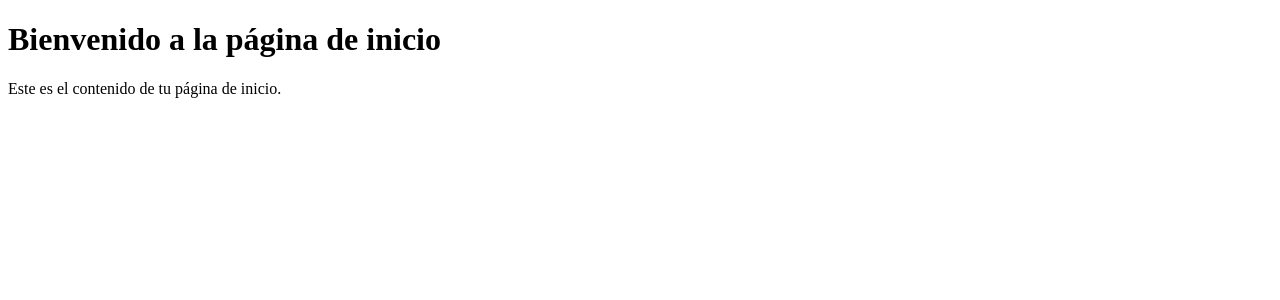
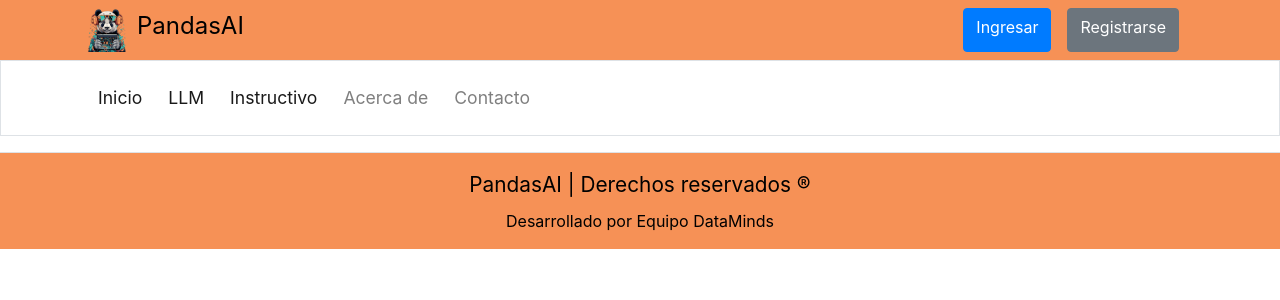
Before and after one commit to ckamilokoo/Pandas-AI, a Django app: page / in a window 1280 px wide. Shown: the top 300 px of the page. Run offline with Django 4.2, Linux system fonts and the light colour scheme; some libraries are stand-ins or nearby versions.

Commit message:
colores,stylo,images,static

```diff
--- a/PandasAI/PandasAI/settings.py
+++ b/PandasAI/PandasAI/settings.py
@@ -117,7 +117,10 @@ USE_TZ = True
 # Static files (CSS, JavaScript, Images)
 # https://docs.djangoproject.com/en/4.2/howto/static-files/
 
-STATIC_URL = "static/"
+STATIC_URL = "/static/"
+
+# Ruta al directorio raíz de tus archivos estáticos
+STATICFILES_DIRS = [os.path.join(BASE_DIR, 'static')]
 
 # Default primary key field type
 # https://docs.djangoproject.com/en/4.2/ref/settings/#default-auto-field
--- /dev/null
+++ b/PandasAI/static/style.css
@@ -0,0 +1,163 @@
+nav{
+    background-color: transparent;
+}
+
+.nav-logo{
+    font-size: 1.5em;
+}
+
+.logo-empresa-footer{
+    font-size: 1.3em;
+}
+
+.nav-link{
+    font-size: 1.1em;
+    margin: 0 5px;
+}
+
+textarea{
+    resize: none;
+}
+
+a{
+    text-decoration: none !important;
+}
+
+footer div > p{
+    display: flex;
+    justify-content: center;
+}
+
+.card-body-3-productos-home{
+    text-align: center;
+}
+
+.card-body-3-productos-home h4{
+    padding-bottom: 5px;
+}
+
+.card-img-3-producto-home{
+    overflow: hidden;
+}
+
+.card-img-3-producto-home img {
+    height: 280px;
+    min-width: 280px;
+}
+
+.card-img-producto-home{
+    overflow: hidden;
+}
+
+.card-img-producto-home img{
+    height: 200px;
+    min-width: 200px;
+}
+
+.card-body-productos-home{
+    display: flex;
+    flex-direction: column;
+    justify-content: space-around;
+    align-items: center;
+}
+
+.busqueda-content__titulo h2{
+    font-size: 3em;
+}
+
+.detalle-producto-content__text h1{
+    font-size: 3em;
+}
+
+.detalle-producto-content__text h2{
+    font-size: 1.5em;
+    font-weight: 400;
+}
+
+.title-form-register{
+    font-size: 2.8em;
+}
+
+/* Cards*/
+
+.card {
+    position: relative;
+    width: 300px;
+    height: 350px;
+    margin: 20px;
+}
+
+.card .face {
+    position: absolute;
+    width: 100%;
+    height: 100%;
+    backface-visibility: hidden;
+    border-radius: 10px;
+    overflow: hidden;
+    transition: .5s;
+}
+
+.card .front {
+    transform:perspective(600px) rotateY(0deg);
+    box-shadow: 0 5px 10px #000;
+}
+
+.card .front img {
+    position: absolute;
+    width: 100%;
+    height: 100%;
+    object-fit: cover;
+}
+
+.card .front h3 {
+    position: absolute;
+    bottom: 0;
+    width: 100%;
+    height: 45px;
+    line-height: 45px;
+    color: #fff;
+    background: rgba(0, 0, 0, .4);
+    text-align: center;
+}
+
+.card .back {
+    transform: perspective(600px) rotateY(180deg);
+    background: rgb(3, 35, 54);
+    padding: 15px;
+    color: #f3f3f3;
+    display: flex;
+    flex-direction: column;
+    justify-content: space-between;
+    text-align: center;
+    box-shadow: 0 5px 10px #000;
+}
+
+.card .back .link {
+    border-top: solid 1px #f3f3f3;
+    height: 50px;
+    line-height: 50px;
+}
+
+.card .back .link a {
+    color: #f3f3f3;
+}
+
+.card .back h3 {
+    font-size: 30px;
+    margin-top: 20px;
+    letter-spacing: 2px;
+}
+
+.card .back p {
+    letter-spacing: 1px;
+}
+
+.card:hover .front {
+    transform: perspective(600px) rotateY(180deg);
+}
+
+.card:hover .back {
+    transform: perspective(600px) rotateY(360deg);
+}
+
+/* Fin Cards */
--- /dev/null
+++ b/PandasAI/templates/base/layout.html
@@ -0,0 +1,130 @@
+{% load static %}
+
+<!doctype html>
+<html lang="es">
+
+<head>
+    <title>PandasAI</title>
+
+    <!-- Required meta tags -->
+    <meta charset="utf-8">
+    <meta name="viewport" content="width=device-width, initial-scale=1, shrink-to-fit=no">
+
+    <!-- Bootstrap CSS -->
+    <link rel="stylesheet" href="https://stackpath.bootstrapcdn.com/bootstrap/4.3.1/css/bootstrap.min.css"
+        integrity="sha384-ggOyR0iXCbMQv3Xipma34MD+dH/1fQ784/j6cY/iJTQUOhcWr7x9JvoRxT2MZw1T" crossorigin="anonymous">
+
+    <!-- Favicon -->
+    <link rel="shortcut icon" href="{% static 'favicon/favicon.png' %}" />
+
+    <!-- Font Awesome -->
+    <script src="https://kit.fontawesome.com/deecb3ce02.js" crossorigin="anonymous"></script>
+
+    <!-- Mis estilos CSS -->
+    <link rel="stylesheet" href="{% static 'style.css' %}">
+</head>
+
+<body>
+
+    <!-- HEADER -->
+    <header class="" style="background-color: rgb(246,145,86);">
+        <div class="container d-flex py-2">
+
+            <!-- Agregar la imagen como logo -->
+        <img src="{% static 'images/logopanda.png' %}" alt="Logo de PandasAI" class="mr-2" style="height: 44px;">
+
+            <a class="m-0 p-0 nav-logo" href="/" style="color: black;">
+                PandasAI
+            </a>
+
+            <div class="ml-auto d-flex">
+                {% if user.is_authenticated %}
+                <!-- Estas conectado como: { { user.get_username } }  -->
+                <a role="button" class="btn btn-secondary mr-3" title="Salir" href="#">
+                    <i class="fas fa-sign-out-alt"></i>
+                </a>
+                {% else %}
+                <a role="button" class="btn btn-primary mr-3" href="#">
+                    Ingresar
+                </a>
+                <a role="button" class="btn btn-secondary mr-3" href="#">
+                    Registrarse
+                </a>
+                {% endif %}
+            </div>
+
+        </div>
+    </header>
+
+    <!-- NAV -->
+    <nav class="navbar navbar-expand-md navbar-light border">
+        <div class="container py-2 ">
+
+            <button class="navbar-toggler d-lg-none" type="button" data-toggle="collapse"
+                data-target="#collapsibleNavId" aria-controls="collapsibleNavId" aria-expanded="false"
+                aria-label="Toggle navigation">
+                <span class="navbar-toggler-icon"></span>
+            </button>
+
+            <div class="collapse navbar-collapse" id="collapsibleNavId">
+                <ul class="navbar-nav mr-auto mt-2 mt-lg-0">
+                    <li class="nav-item active">
+                        <a class="nav-link" href="/">Inicio</a>
+                    </li>
+                    <li class="nav-item active">
+                        <a class="nav-link" href="#">LLM</a>
+                    </li>
+                    <li class="nav-item active">
+                        <a class="nav-link" href="{#}">Instructivo</a>
+                    </li>
+                    <li class="nav-item">
+                        <a class="nav-link" href="{#}">Acerca de</a>
+                    </li>
+                    <li class="nav-item">
+                        <a class="nav-link" href="mailto:datamindscontact@gmail.com">Contacto</a>
+                    </li>
+
+                    <!-- PARA ADMINS/MODERADORES -->
+                    {% if user.is_superuser %}
+                        <li class="nav-item">
+                            <a class="nav-link" href="{#}">Agregar producto</a>
+                        </li>
+                    {% endif %}
+
+                </ul>
+            </div>
+        </div>
+    </nav>
+
+    <!-- MAIN -->
+    <main class="container my-3">
+
+        {% block content %}
+        {% endblock %}
+
+    </main>
+
+    <!-- FOOTER -->
+    <footer class="p-3 border-top" style="background-color: rgb(246,145,86);">
+        <div class="container">
+            <p class="p-0 m-0 mb-2 logo-empresa-footer" style="color: black;">PandasAI | Derechos reservados &reg;</p>
+            <p class="p-0 m-0 mx-5" style="color: black;">Desarrollado por Equipo DataMinds</p>
+            <!-- <p class="p-0 m-0"> </p> -->
+        </div>
+    </footer>
+
+
+    <!-- Optional JavaScript -->
+    <!-- jQuery first, then Popper.js, then Bootstrap JS -->
+    <script src="https://code.jquery.com/jquery-3.3.1.slim.min.js"
+        integrity="sha384-q8i/X+965DzO0rT7abK41JStQIAqVgRVzpbzo5smXKp4YfRvH+8abtTE1Pi6jizo"
+        crossorigin="anonymous"></script>
+    <script src="https://cdnjs.cloudflare.com/ajax/libs/popper.js/1.14.7/umd/popper.min.js"
+        integrity="sha384-UO2eT0CpHqdSJQ6hJty5KVphtPhzWj9WO1clHTMGa3JDZwrnQq4sF86dIHNDz0W1"
+        crossorigin="anonymous"></script>
+    <script src="https://stackpath.bootstrapcdn.com/bootstrap/4.3.1/js/bootstrap.min.js"
+        integrity="sha384-JjSmVgyd0p3pXB1rRibZUAYoIIy6OrQ6VrjIEaFf/nJGzIxFDsf4x0xIM+B07jRM"
+        crossorigin="anonymous"></script>
+</body>
+
+</html>
--- a/PandasAI/templates/home/home.html
+++ b/PandasAI/templates/home/home.html
@@ -1,10 +1,6 @@
-<!DOCTYPE html>
-<html>
-<head>
-    <title>Página de inicio</title>
-</head>
-<body>
-    <h1>Bienvenido a la página de inicio</h1>
-    <p>Este es el contenido de tu página de inicio.</p>
-</body>
-</html>
+{% extends "base/layout.html" %}
+
+{% block content %}
+
+
+{% endblock %}
```
Also changed, not shown: PandasAI/static/images/logopanda.png (added).
